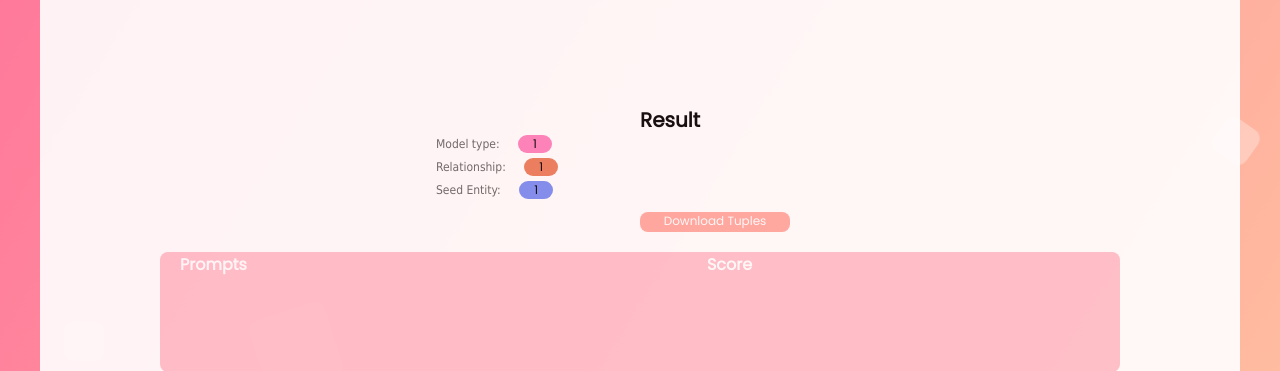
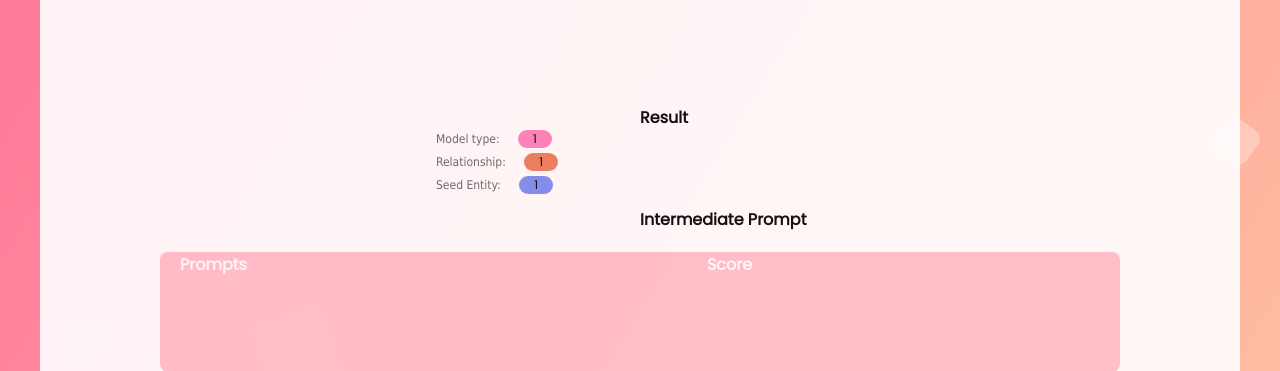
Before and after one commit to BinnYEver/frontend, a Flask app: page /resultER/1/1/1 in a window 1280 px wide. Shown: the part 311-682 px from the top of the page. Run offline with Flask 2, Linux system fonts and the light colour scheme; data that the repository does not hold is empty; parts of the project's set-up code (start-up, migrations or seed data) failed here and were passed over; some libraries are stand-ins or nearby versions.

Commit message:
other than select update

```diff
--- a/static/css/resultER.css
+++ b/static/css/resultER.css
@@ -135,7 +135,7 @@ body {
     padding-top: 20px;
     margin-left: 50%;
     color: #000;
-    font: normal 700 20px 'Poppins', sans-serif;
+    font: normal 700 16px 'Poppins', sans-serif;
 }
 
 
@@ -402,6 +402,12 @@ body {
     letter-spacing: 2px;
 }
 
+.prompt_title {
+    margin-left: 50%;
+    color: black;
+    font: normal 700 16px 'Poppins', sans-serif;
+}
+
 .show_prompt_socre {
     height: 120px;
     width: 80%;
@@ -534,7 +540,7 @@ body {
 }
 
 .each_tuple .source_from {
-    width: 15%;
+    width: 20%;
     text-align: center;
     font: normal 200 10px 'Poppins', sans-serif;
     line-height: 42px;
--- a/templates/resultER.html
+++ b/templates/resultER.html
@@ -111,10 +111,10 @@
         <div class="seed_entity_div">
             <span>Seed Entity:</span>
         </div>
-        <div class="download_but">
+        <!-- <div class="download_but">
             <a href="javascript:;">Download Tuples</a>
-        </div>
-
+        </div> -->
+        <div class="prompt_title">Intermediate Prompt</div>
         <div class="show_prompt_socre">
             <div class="prompt">
                 <div class="title">Prompts</div>
```
Lines whose indentation alone changed are shown as unchanged.
